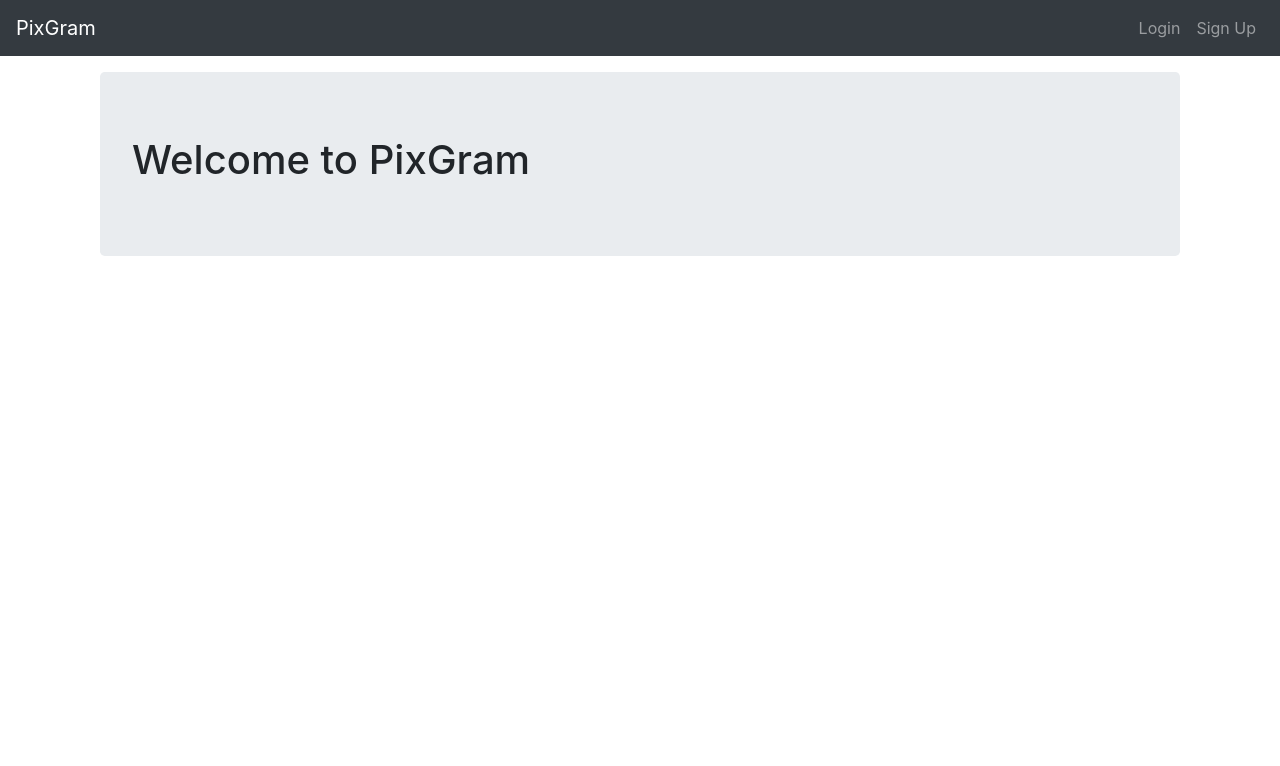
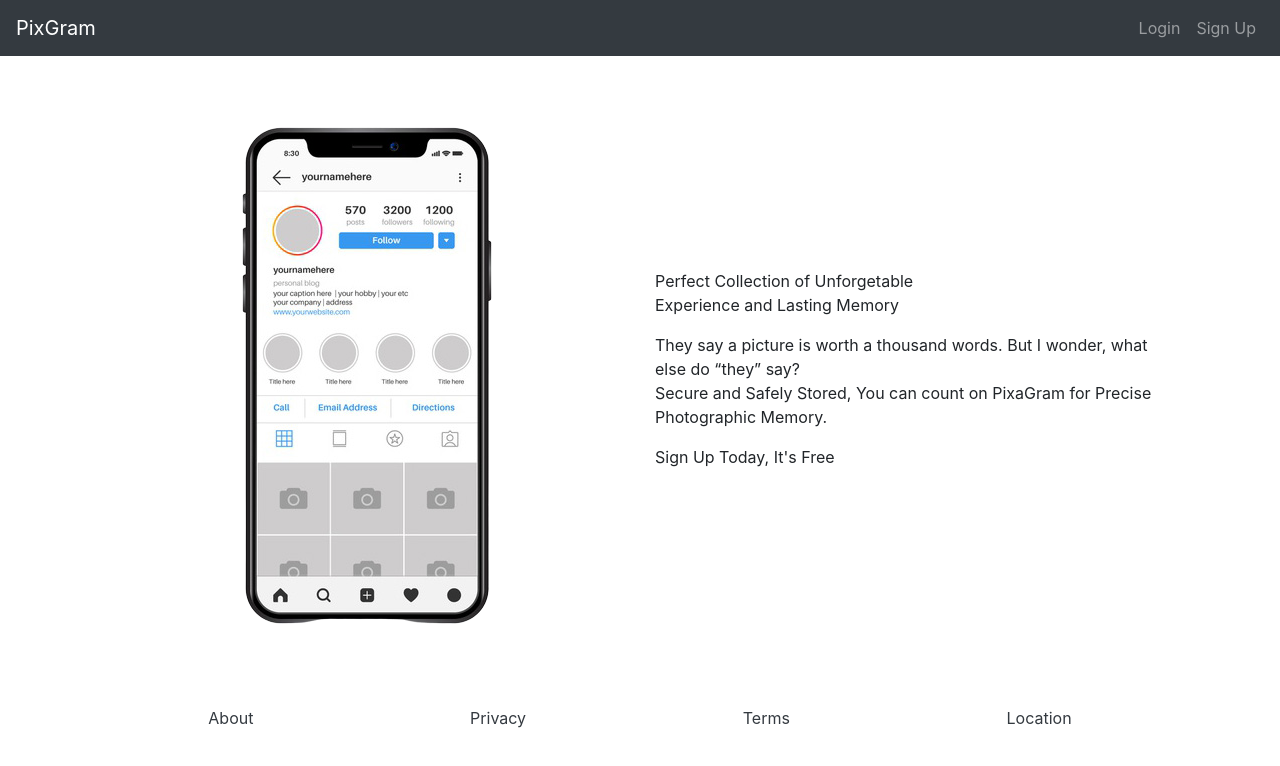
Before and after one commit to neorusse/pixgram, a React (Create React App) app in the folder pixgram-client/: page / in a window 1280 px wide. Shown: the top 766 px of the page. Built offline with nearby package versions, Linux system fonts and the light colour scheme.

Commit message:
Build App landing page

```diff
--- a/pixgram-client/src/components/Home.js
+++ b/pixgram-client/src/components/Home.js
@@ -1,11 +1,71 @@
 import React from 'react';
 
-const Home = () => {
+const Home = (props) => {
 	return (
-		<div className="container">
-			<header className="jumbotron">
-				<h1>Welcome to PixGram</h1>
-			</header>
+		<div class="container">
+			<div class="container">
+				<div class="row align-items-center justify-content-center">
+					<div class="col-md-6 mt-5 mb-5">
+						<img
+							src="./pixgram-pic.png"
+							class="img-fluid mx-auto d-block"
+							alt="pixgram"
+						></img>
+					</div>
+					<div class="col-md-6">
+						<p class="caption-text">
+							Perfect Collection of Unforgetable <br></br> Experience and
+							Lasting Memory
+						</p>
+						<p class="caption-text-sub">
+							They say a picture is worth a thousand words. But I wonder, what
+							else do “they” say? <br></br> Secure and Safely Stored, You can
+							count on PixaGram for Precise Photographic Memory.
+						</p>
+						<p
+							class="landing-btn"
+							onClick={() => props.history.push('/register')}
+						>
+							Sign Up Today, It's Free
+						</p>
+					</div>
+				</div>
+			</div>
+			<div class="mx-auto mt-4 mb-1 d-flex justify-content-around align-self-center">
+				{' '}
+				<a
+					class="text-dark"
+					href="https://pixgram.com/about"
+					target="_blank"
+					rel="noopener noreferrer"
+				>
+					About
+				</a>{' '}
+				<a
+					class="text-dark"
+					href="https://pixgram.com/legal/privacy"
+					target="_blank"
+					rel="noopener noreferrer"
+				>
+					Privacy
+				</a>{' '}
+				<a
+					class="text-dark"
+					href="https://pixgram.com/legal/terms"
+					target="_blank"
+					rel="noopener noreferrer"
+				>
+					Terms
+				</a>{' '}
+				<a
+					class="text-dark"
+					href="https://pixgram.com/explore/locations"
+					target="_blank"
+					rel="noopener noreferrer"
+				>
+					Location
+				</a>
+			</div>
 		</div>
 	);
 };
```
